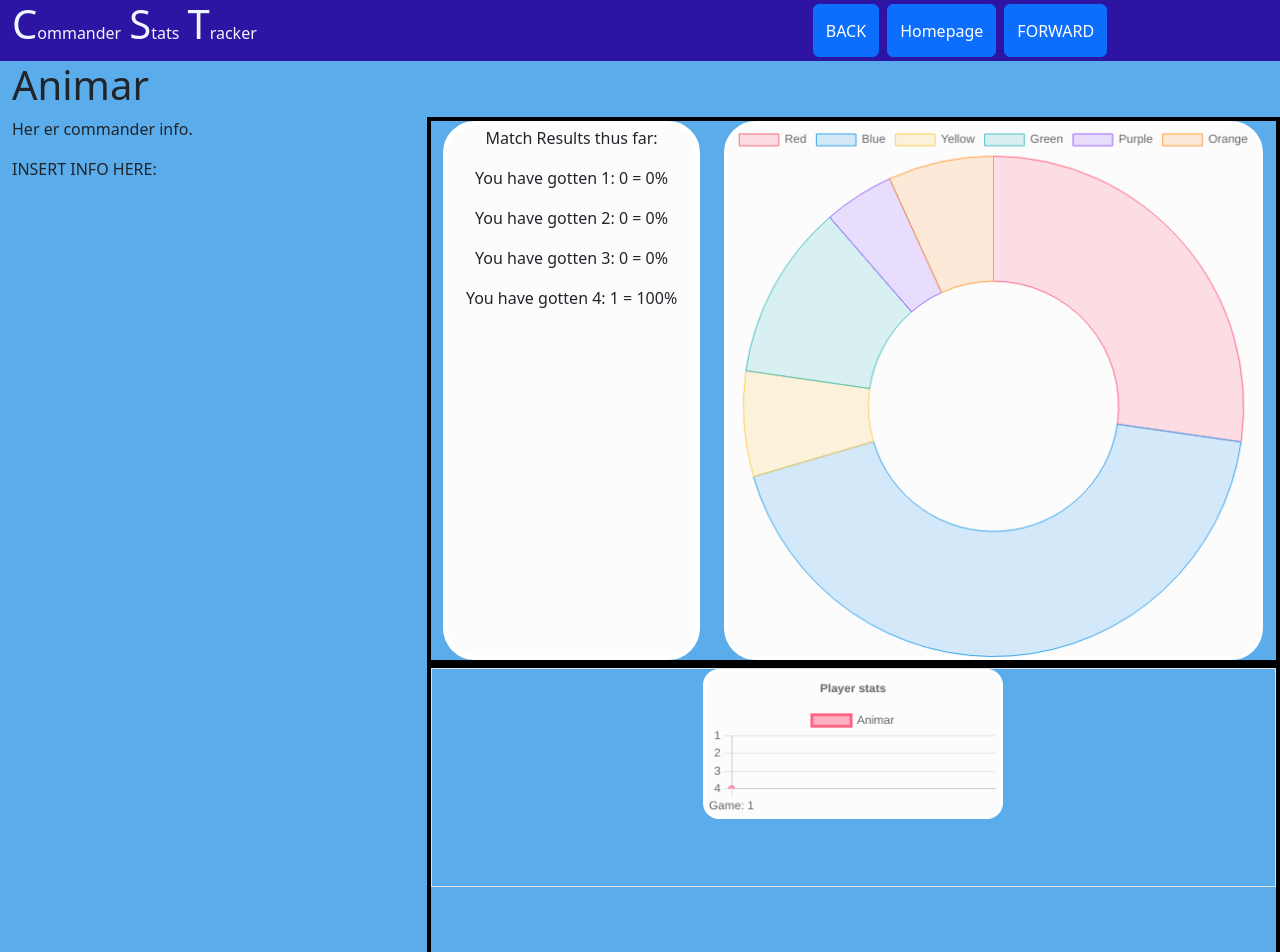
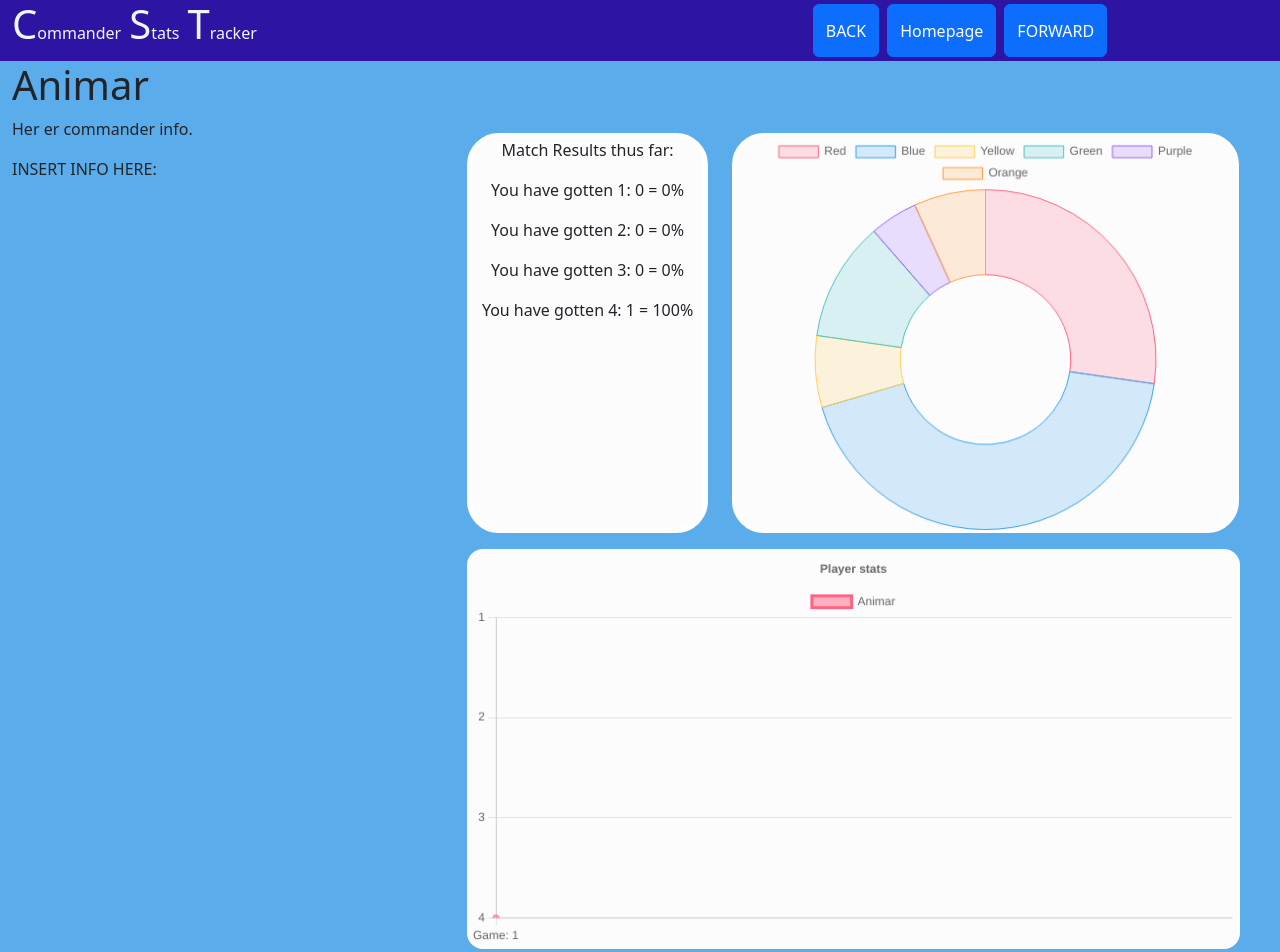
Before and after one commit to jakboa/commanderstatstracker, a React (Create React App) app: page /commanders/Animar in a window 1280 px wide. Shown: the top 952 px of the page. Built offline with nearby package versions, Linux system fonts and the light colour scheme.

Commit message:
v0.12.1 Graph layout
 - Fixed the layout issue for the graphs. They SHOULD scale and maintain their size with resizing of the page

```diff
--- a/src/components/charts/DoughnutChart.js
+++ b/src/components/charts/DoughnutChart.js
@@ -9,6 +9,12 @@ ChartJS.register(ArcElement, Tooltip, Legend);
 
 
 export default function DoughnutChart() {
+
+  const options ={
+    responsive: true,
+    maintainAspectRatio: false,
+  }
+
 const data = {
   labels: ['Red', 'Blue', 'Yellow', 'Green', 'Purple', 'Orange'],
   datasets: [
@@ -36,5 +42,5 @@ const data = {
   ],
 };
 
-  return <Doughnut data={data} className="doughnutChart bg-light-subtle" />;
+  return <Doughnut options={ options } data={data} className="doughnutChart bg-light-subtle" />;
 }
--- a/src/components/charts/LineChart.js
+++ b/src/components/charts/LineChart.js
@@ -30,7 +30,8 @@ Chartjs.register(
 export default function LineChart( {entityName,entityMatches} ) {
 
     const options = {
-        responsive: false,
+        responsive: true,
+        maintainAspectRatio: false,
         plugins: {
           legend: {
             position: 'top',
--- a/src/views/CommanderStats/SingleCommanderStats.js
+++ b/src/views/CommanderStats/SingleCommanderStats.js
@@ -28,16 +28,16 @@ export default function SingleCommanderStats() {
                 <p>INSERT INFO HERE:</p>
             </Col>
             <Col md={8}>
-                <Row className="border border-4 border-black">
+                <Row className="m-3">
                     <Col md={4} className="d-flex">
                         <EntityScore results={ matchResultsForCommander } totalGames={ commanderInfo.length } />
                     </Col>
-                    <Col md={8} >
+                    <Col md={8} style={{height:"400px"}} >
                         <DoughnutChart />
                     </Col>
                 </Row>
-                <Row className="border border-4 border-black" style={{height:"300px"}} >
-                    <Col className="h-75 border d-flex align-items-stretch justify-content-center" >
+                <Row className="m-3" >
+                    <Col className=" d-flex align-items-stretch justify-content-center" style={{height:"400px"}}  >
                         <LineChart entityName={ commanderName } entityMatches={ commanderInfo } />
                     </Col>
                 </Row>
```
